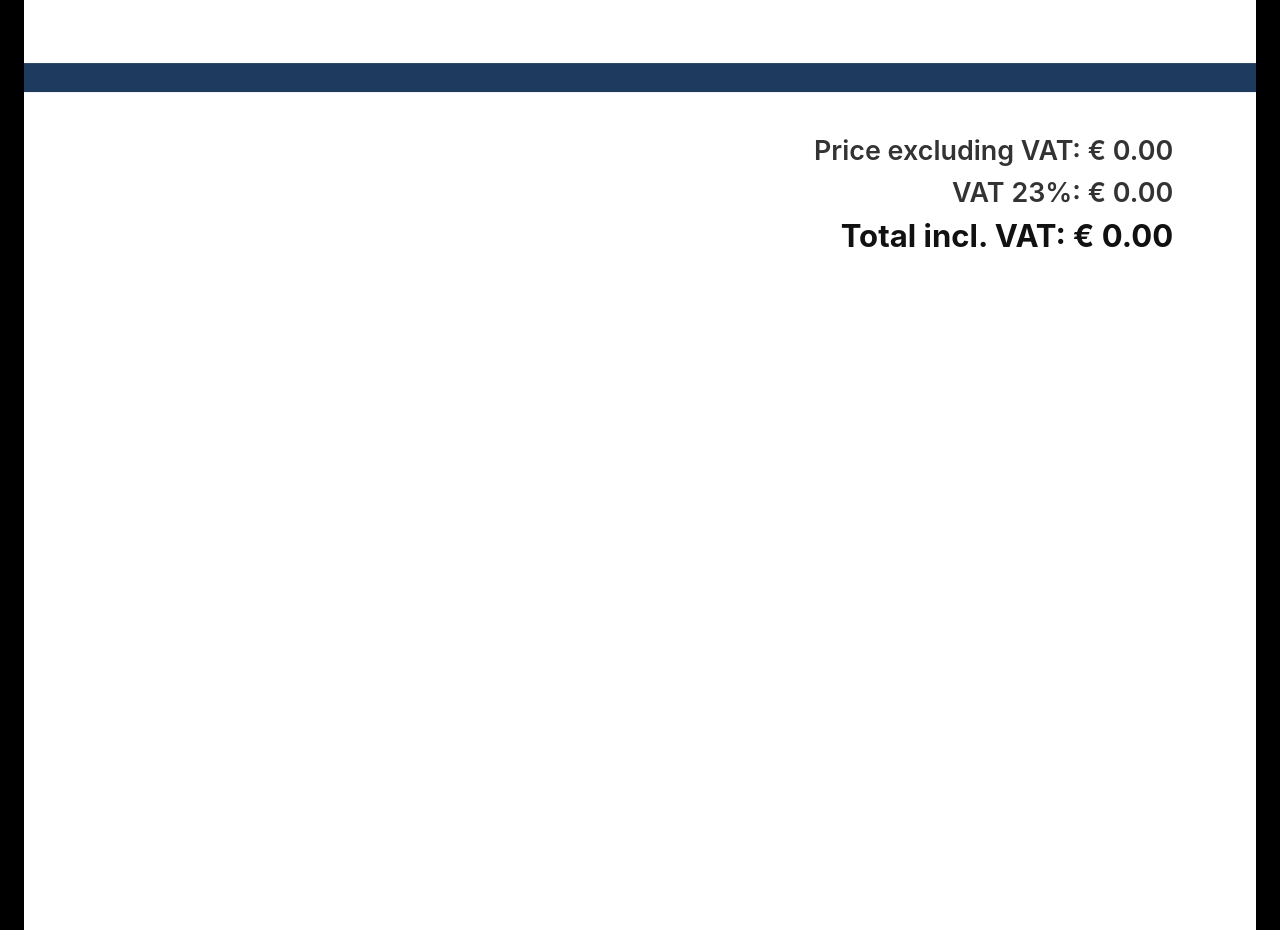
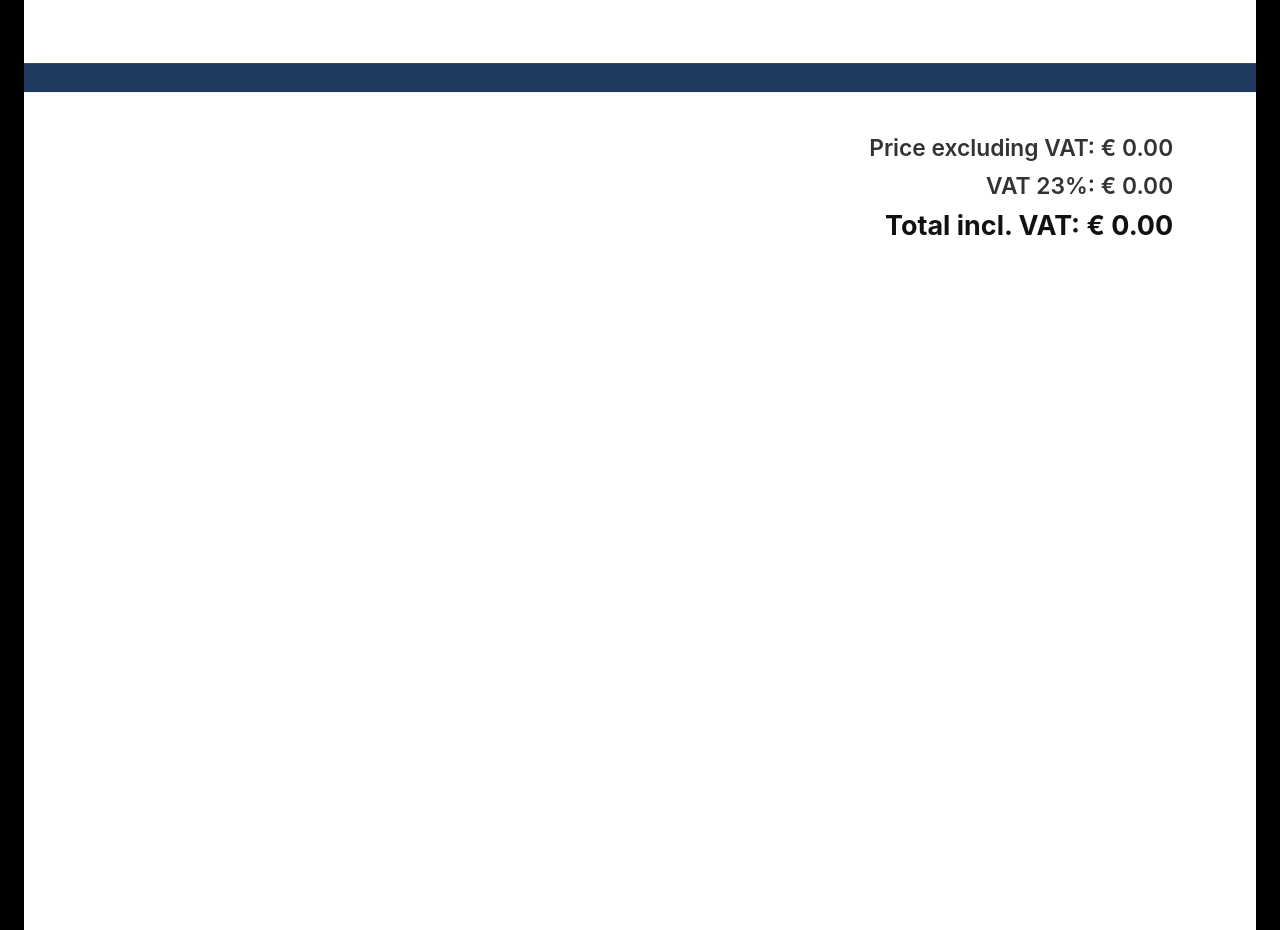
Before and after one commit to aisphereautomations-cmyk/quoteflow, a Next.js app: page /main in a window 1280 px wide. Shown: the part 1840-2770 px from the top of the page. Built offline with nearby package versions, Linux system fonts and the light colour scheme; no server answers.

Commit message:
style: reduce price line font sizes (baseValue 11px, total 13px)

```diff
--- a/src/app/main/components/PDFPreview.module.css
+++ b/src/app/main/components/PDFPreview.module.css
@@ -177,14 +177,14 @@
 }
 
 .baseValueLine {
-    font-size: 13px;
+    font-size: 11px;
     font-weight: 600;
     color: #333;
     margin-bottom: 4px;
 }
 
 .totalValueLine {
-    font-size: 15px;
+    font-size: 13px;
     font-weight: 700;
     color: #111;
 }
```
